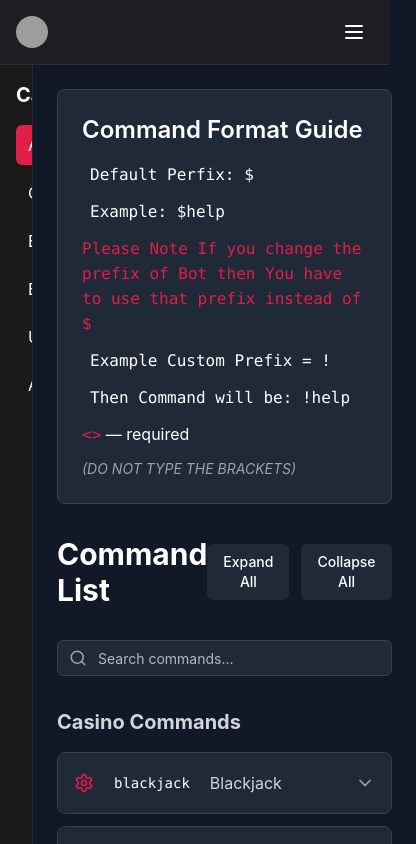
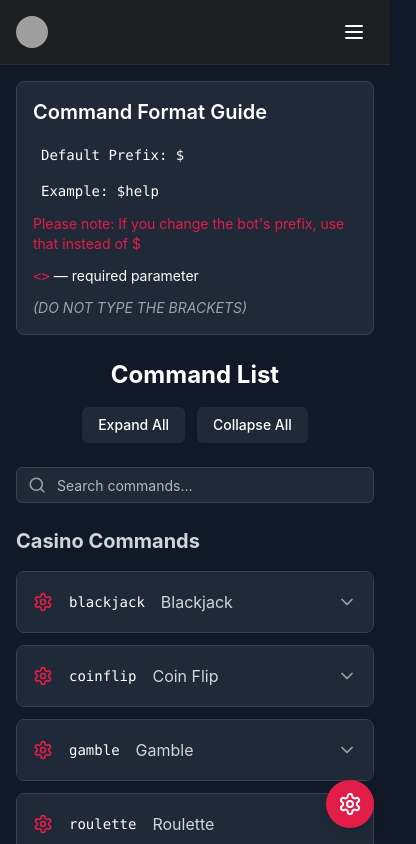
Before and after one commit to aaravsagar/dyse2-0-website, a React (Vite) app: page /usage/commands in a window 390 px wide. Shown: the top 844 px of the page, 416 px wide, since content can reach past the window. Built offline with nearby package versions, Linux system fonts and the light colour scheme; grey boxes are pictures that could not be loaded.

Commit message:
Update Commands page with responsive styling

```diff
--- a/src/pages/usage/Commands.tsx
+++ b/src/pages/usage/Commands.tsx
@@ -9,6 +9,7 @@ export default function Commands() {
   const [searchTerm, setSearchTerm] = useState('');
   const [expandedCommands, setExpandedCommands] = useState<Record<string, boolean>>({});
   const [selectedCategory, setSelectedCategory] = useState<string>('all');
+  const [isSidebarOpen, setIsSidebarOpen] = useState(false);
 
   // Group commands by category
   const commandsByCategory = commandData.reduce((acc, command) => {
@@ -41,9 +42,24 @@ export default function Commands() {
   const collapseAll = () => setExpandedCommands({});
 
   return (
-    <div className="flex bg-[#111827] text-white">
+    <div className="flex flex-col lg:flex-row min-h-screen bg-[#111827] text-white">
+      {/* Mobile Sidebar Toggle */}
+      <button
+        className="lg:hidden fixed bottom-4 right-4 z-50 bg-[#e11d48] p-3 rounded-full shadow-lg"
+        onClick={() => setIsSidebarOpen(!isSidebarOpen)}
+      >
+        <Settings className="w-6 h-6" />
+      </button>
+
       {/* Sidebar */}
-      <aside className="w-64 bg-[#1a1a1a] border-r border-gray-800 p-4 overflow-y-auto">
+      <aside className={`
+        fixed lg:static inset-y-0 left-0 z-40
+        w-64 bg-[#1a1a1a] border-r border-gray-800
+        transform lg:transform-none transition-transform duration-200 ease-in-out
+        ${isSidebarOpen ? 'translate-x-0' : '-translate-x-full lg:translate-x-0'}
+        overflow-y-auto
+      `}>
+        <div className="p-4">
           <h2 className="text-xl font-bold mb-4">Categories</h2>
           <ul className="space-y-2">
             {categories.map(cat => {
@@ -51,7 +67,10 @@ export default function Commands() {
               return (
                 <li key={cat}>
                   <button
-                  onClick={() => setSelectedCategory(cat)}
+                    onClick={() => {
+                      setSelectedCategory(cat);
+                      setIsSidebarOpen(false);
+                    }}
                     className={`w-full flex justify-between items-center px-3 py-2 rounded-md transition-colors
                       ${selectedCategory === cat ? 'bg-[#e11d48] text-white' : 'hover:bg-gray-800'}`}
                   >
@@ -62,32 +81,37 @@ export default function Commands() {
               );
             })}
           </ul>
+        </div>
       </aside>
 
+      {/* Overlay for mobile sidebar */}
+      {isSidebarOpen && (
+        <div
+          className="fixed inset-0 bg-black bg-opacity-50 z-30 lg:hidden"
+          onClick={() => setIsSidebarOpen(false)}
+        />
+      )}
+
       {/* Main Content */}
-      <main className="flex-1 p-6">
-        <div className="max-w-4xl mx-auto space-y-8">
-
-          {/* 1. Command Format Guide */}
-          <section className="bg-[#1f2937] p-6 rounded-lg border border-gray-700">
-            <h2 className="text-2xl font-semibold mb-4">Command Format Guide</h2>
+      <main className="flex-1 p-4 lg:p-6 w-full">
+        <div className="max-w-4xl mx-auto space-y-6">
+          {/* Command Format Guide */}
+          <section className="bg-[#1f2937] p-4 lg:p-6 rounded-lg border border-gray-700">
+            <h2 className="text-xl lg:text-2xl font-semibold mb-4">Command Format Guide</h2>
             <div className="space-y-3">
-              <p><span className="font-mono bg-gray-800 px-2 py-1 rounded">Default Perfix: $</span></p>
-              <p><span className="font-mono bg-gray-800 px-2 py-1 rounded">Example: $help</span></p>
-              <p><span className="font-mono text-[#e11d48]">Please Note If you change the prefix of Bot then You have to use that prefix instead of $</span></p>
-                            <p><span className="font-mono bg-gray-800 px-2 py-1 rounded">Example Custom Prefix = !</span></p>
-                                          <p><span className="font-mono bg-gray-800 px-2 py-1 rounded">Then Command will be: !help</span></p>
-              <div className="mt-4 space-y-1">
-                <p><span className="font-mono text-[#e11d48]">&lt;&gt;</span> — required</p>
-
+              <p><code className="bg-gray-800 px-2 py-1 rounded text-sm">Default Prefix: $</code></p>
+              <p><code className="bg-gray-800 px-2 py-1 rounded text-sm">Example: $help</code></p>
+              <p className="text-[#e11d48] text-sm">Please note: If you change the bot's prefix, use that instead of $</p>
+              <div className="mt-4 space-y-1 text-sm">
+                <p><code className="text-[#e11d48]">&lt;&gt;</code> — required parameter</p>
               </div>
-              <p className="text-sm text-gray-400 italic mt-4">(DO NOT TYPE THE BRACKETS)</p>
+              <p className="text-sm text-gray-400 italic">(DO NOT TYPE THE BRACKETS)</p>
             </div>
           </section>
 
-          {/* 2. Header + Controls */}
-          <div className="flex justify-between items-center">
-            <h1 className="text-3xl font-bold">Command List</h1>
+          {/* Header + Controls */}
+          <div className="flex flex-col lg:flex-row justify-between items-center gap-4">
+            <h1 className="text-2xl lg:text-3xl font-bold">Command List</h1>
             <div className="flex gap-3">
               <button
                 onClick={expandAll}
@@ -104,7 +128,7 @@ export default function Commands() {
             </div>
           </div>
 
-          {/* 3. Search Bar */}
+          {/* Search Bar */}
           <div className="relative">
             <Search className="absolute left-3 top-1/2 transform -translate-y-1/2 text-gray-400" size={18} />
             <Input
@@ -112,11 +136,11 @@ export default function Commands() {
               placeholder="Search commands..."
               value={searchTerm}
               onChange={e => setSearchTerm(e.target.value)}
-              className="pl-10 bg-[#1f2937] border-[#374151]"
+              className="pl-10 bg-[#1f2937] border-[#374151] w-full"
             />
           </div>
 
-          {/* 4. Command Cards */}
+          {/* Command Cards */}
           {Object.keys(groupedFiltered).length > 0 ? (
             Object.entries(groupedFiltered).map(([cat, cmds]) => (
               <div key={cat} className="space-y-4">
@@ -128,23 +152,23 @@ export default function Commands() {
                         onClick={() => toggleExpand(cmd.name)}
                         className="w-full flex items-center justify-between p-4 bg-[#1f2937] hover:bg-[#2d3748] transition"
                       >
-                        <div className="flex items-center">
-                          <Settings className="h-5 w-5 mr-3 text-[#e11d48]" />
-                          <code className="bg-gray-800 px-2 py-1 rounded text-sm mr-3 text-white">
+                        <div className="flex items-center flex-wrap gap-2">
+                          <Settings className="h-5 w-5 text-[#e11d48] shrink-0" />
+                          <code className="bg-gray-800 px-2 py-1 rounded text-sm text-white">
                             {cmd.name}
                           </code>
                           <span className="text-gray-300">{cmd.title}</span>
                         </div>
                         {expandedCommands[cmd.name] ? (
-                          <ChevronUp className="h-5 w-5 text-gray-400" />
+                          <ChevronUp className="h-5 w-5 text-gray-400 shrink-0" />
                         ) : (
-                          <ChevronDown className="h-5 w-5 text-gray-400" />
+                          <ChevronDown className="h-5 w-5 text-gray-400 shrink-0" />
                         )}
                       </button>
                       <div
                         className={`bg-[#1f2937] transition-all duration-300 overflow-hidden ${
                           expandedCommands[cmd.name]
-                            ? 'max-h-96 opacity-100 border-t border-gray-700'
+                            ? 'max-h-[500px] opacity-100 border-t border-gray-700'
                             : 'max-h-0 opacity-0'
                         }`}
                       >
```
Lines whose indentation alone changed are shown as unchanged.
